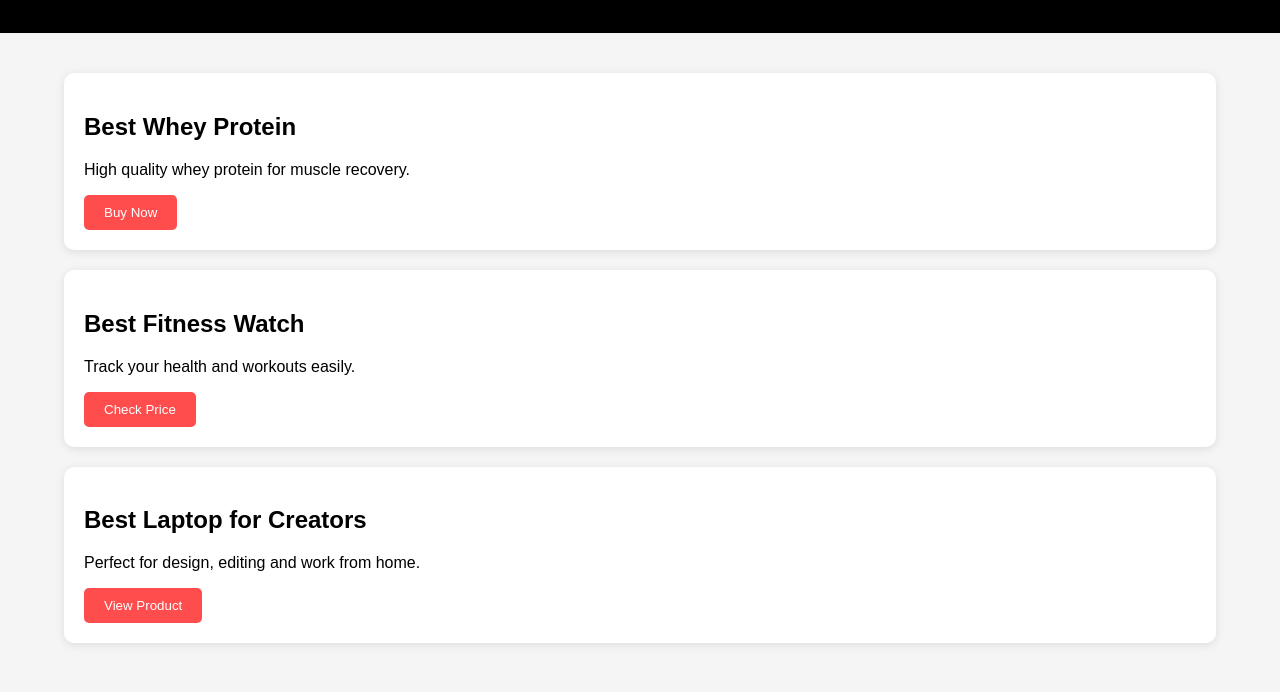
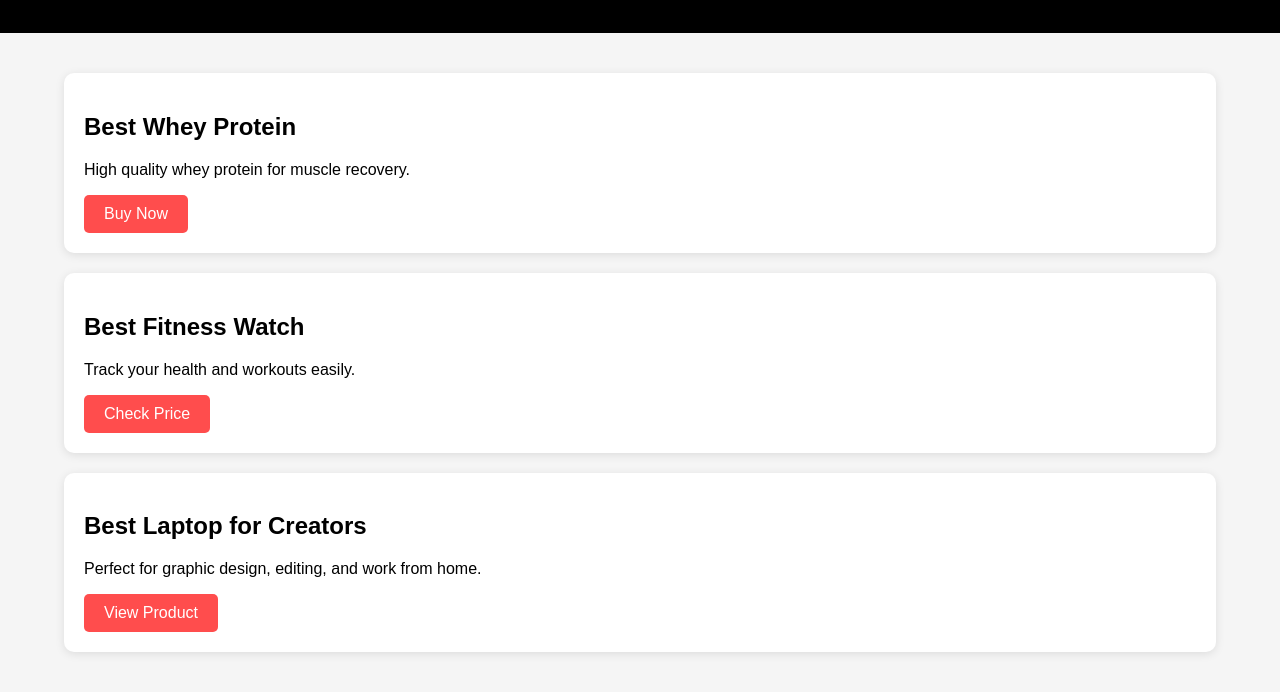
Before and after one commit to aarikarai123-maker/aarikarai123-maker.github.io, a plain HTML site: page index.html in a window 1280 px wide. Shown: the part 121-813 px from the top of the page. Drawn offline with Linux system fonts and the light colour scheme.

Commit message:
Update index.html

```diff
--- a/index.html
+++ b/index.html
@@ -1,11 +1,11 @@
 <!DOCTYPE html>
 <html>
 <head>
-<title>Best Product Reviews</title>
+<title>Top Product Reviews</title>
 
 <style>
 body{
-font-family: Arial;
+font-family: Arial, sans-serif;
 margin:0;
 background:#f5f5f5;
 }
@@ -38,6 +38,7 @@ color:white;
 padding:10px 20px;
 border-radius:5px;
 cursor:pointer;
+font-size:16px;
 }
 </style>
 
@@ -66,7 +67,7 @@ cursor:pointer;
 
 <div class="card">
 <h2>Best Laptop for Creators</h2>
-<p>Perfect for design, editing and work from home.</p>
+<p>Perfect for graphic design, editing, and work from home.</p>
 <button>View Product</button>
 </div>
 
```
